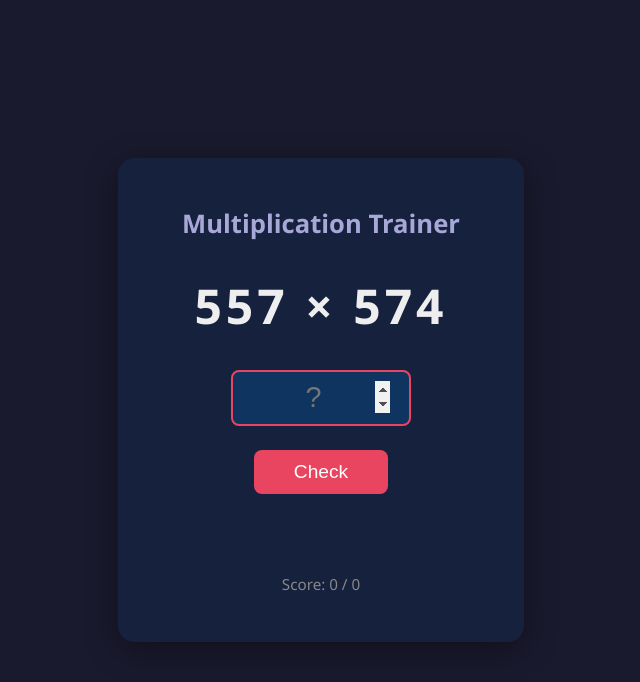
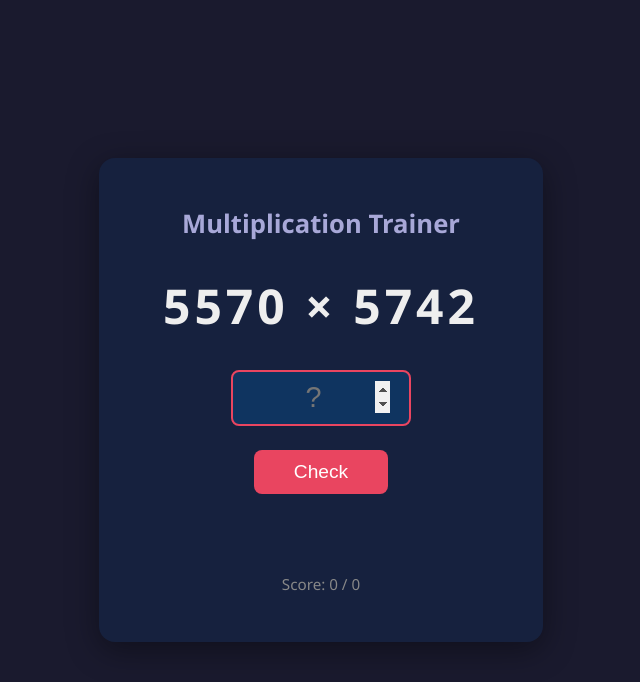
Before and after one commit to maxcliang-blip/multiplication-trainer, a plain HTML site: page index.html in a window 1280 px wide. Shown: the whole page, without its empty margins (319-959 px from the left). Drawn offline with Linux system fonts and the light colour scheme.

Commit message:
Use 4-digit numbers

```diff
--- a/index.html
+++ b/index.html
@@ -79,8 +79,8 @@
     let a, b, correct = 0, total = 0;
 
     function newProblem() {
-      a = 100 + Math.floor(Math.random() * 900);
-      b = 100 + Math.floor(Math.random() * 900);
+      a = 1000 + Math.floor(Math.random() * 9000);
+      b = 1000 + Math.floor(Math.random() * 9000);
       document.getElementById('problem').textContent = `${a} × ${b}`;
       document.getElementById('answer').value = '';
       document.getElementById('result').textContent = '';
```
